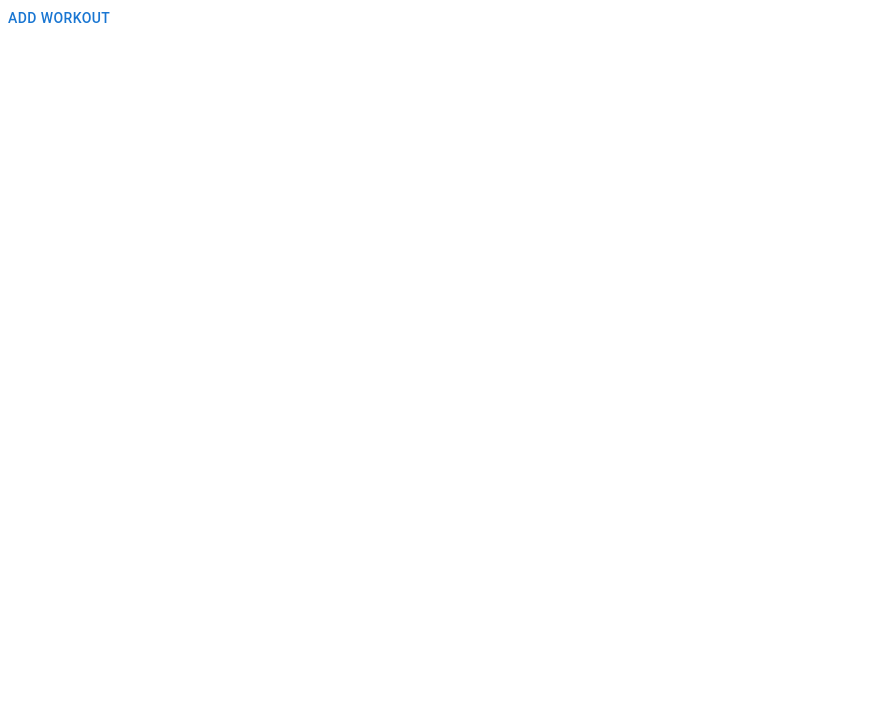
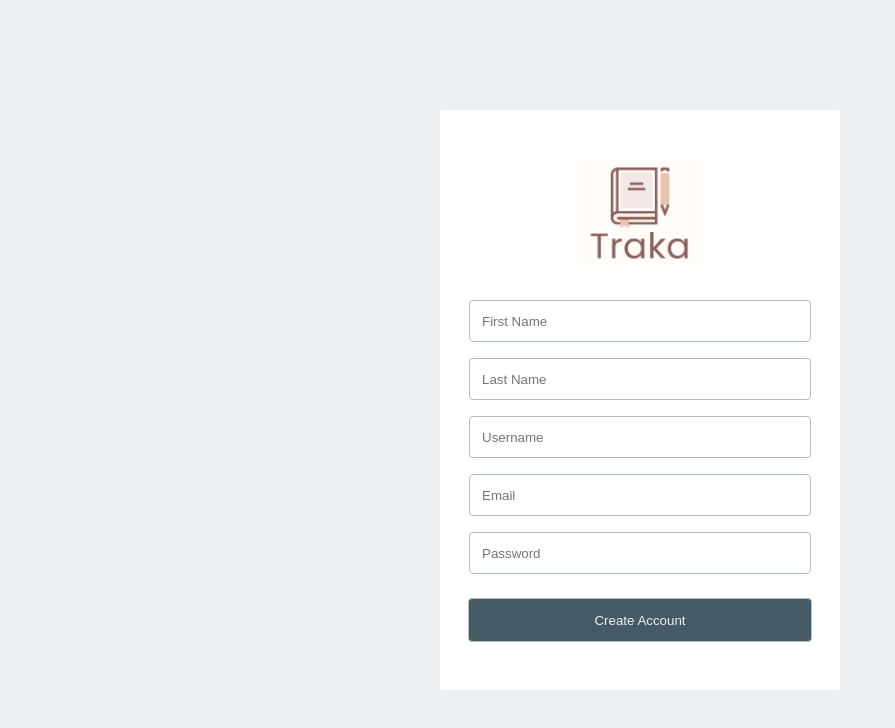
Before and after one commit to emilsharkov/Set-Tracker, a React (Create React App) app in the folder client/: page / in a window 1280 px wide. Shown: the top 728 px of the page, without its empty margins (0-895 px from the left). Built offline with nearby package versions, Linux system fonts and the light colour scheme; the HTML template or start-up script is replaced by a standard one.

Commit message:
login front end developed

```diff
--- a/client/src/App.tsx
+++ b/client/src/App.tsx
@@ -1,14 +1,14 @@
 import React from 'react';
 import './App.css';
-import LoginModal from './components/LoginModal'
+import AccountLogin from './components/AccountLogin'
 import WorkoutRecord from './components/WorkoutRecord';
 import RestApiTest from './components/RestApiTest';
 
 function App() {
   return (
     <>
-      <WorkoutRecord/>
-      {/* <LoginModal/> */}
+      {/* <WorkoutRecord/> */}
+      <AccountLogin/>
     </>
   );
 }
--- a/client/src/components/LoginModal.tsx
+++ b/client/src/components/AccountLogin.tsx
@@ -4,10 +4,10 @@ import { login, createAccount, updateAccount, deleteAccount } from "../requests/
 import Card from '@mui/material/Card';
 import { User } from "../Objects/User"
 import { Login } from "../Objects/Login";
+var TrakaLogo = require('./../utils/logo-png.png')
 
 const LoginModal = () => {
 
-  const [text, setText] = useState("")
   const [userID, setUserID] = useState(0)
   const [firstName, setFirstName] = useState("")
   const [lastName, setLastName] = useState("")
@@ -15,6 +15,7 @@ const LoginModal = () => {
   const [email, setEmail] = useState("")
   const [password, setPassword] = useState("")
   const [errorMessage, setErrorMessage] = useState("")
+  const [displayLogin, setDisplatLogin] = useState(false)
 
   async function handleAccountCreation() {
     if (firstName && lastName && username && email && password) {
@@ -67,26 +68,43 @@ const LoginModal = () => {
     }
   }
 
+  function createAccountModal(){
+    return(
+      <>
+        <form>
+          <div className="login create-account">
+            <img src={TrakaLogo} className="logo"/>
+            <input type="text"className="login-input" name="firstName" placeholder="First Name" value={firstName} onChange={(e) => handleInput("firstName", e)} />
+            <input type="text" className="login-input" name="lastName" placeholder="Last Name" value={lastName} onChange={(e) => handleInput("lastName", e)} />
+            <input type="text" className="login-input" name="username" placeholder="Username" value={username} onChange={(e) => handleInput("username", e)} />
+            <input type="text" className="login-input" name="email" placeholder="Email" value={email} onChange={(e) => handleInput("email", e)} />
+            <input type="password" className="login-input" name="password" placeholder="Password" value={password} onChange={(e) => handleInput("password", e)} />
+            <button type="button" className="login-button" onClick={() => handleAccountCreation()}>Create Account</button>
+          </div>
+        </form>
+      </>
+    )
+  }
+
+  function signInModal(){
+    return(
+      <>
+        <form>
+          <div className="login sign-in">
+            <img src={TrakaLogo} className="logo"/>
+            <input type="text" className="login-input" name="email" placeholder="Email" value={email} onChange={(e) => handleInput("email", e)} />
+            <input type="password" className="login-input" name="password" placeholder="Password" value={password} onChange={(e) => handleInput("password", e)} />
+            <button type="button" className="login-button" onClick={() => handleLogin()}>Sign In</button>
+          </div>
+        </form>
+      </>
+    )
+  }
+
   return (
     <>
       <div className="page-container">
-        <Card className='login-card' variant="outlined">
-          <form>
-            <input type="text" name="email" placeholder="Email" value={email} onChange={(e) => handleInput("email", e)} />
-            <input type="password" name="password" placeholder="Password" value={password} onChange={(e) => handleInput("password", e)} />
-            <button type="button" onClick={() => handleLogin()}>Login</button>
-          </form>
-
-          <form>
-            <input type="text" name="firstName" placeholder="First Name" value={firstName} onChange={(e) => handleInput("firstName", e)} />
-            <input type="text" name="lastName" placeholder="Last Name" value={lastName} onChange={(e) => handleInput("lastName", e)} />
-            <input type="text" name="username" placeholder="Username" value={username} onChange={(e) => handleInput("username", e)} />
-            <input type="text" name="email" placeholder="Email" value={email} onChange={(e) => handleInput("email", e)} />
-            <input type="password" name="password" placeholder="Password" value={password} onChange={(e) => handleInput("password", e)} />
-
-            <button type="button" onClick={() => handleAccountCreation()}>Create Account</button>
-          </form>
-        </Card>
+        {displayLogin ? signInModal(): createAccountModal()}
       </div>
     </>
   );
--- a/client/src/components/styling/login-modal.scss
+++ b/client/src/components/styling/login-modal.scss
@@ -4,11 +4,51 @@
     align-items: center;
     width: 100vw;
     height: 100vh;
+    background-color: #eceff1;
+    overflow: visible;
 }
 
-.login-card{
+.login{
     display: flex;
     justify-content: center;
-    height: 20rem;
-    width: 30rem;
+    align-items: center;
+    flex-direction: column;
+    width: 25rem;
+    background-color: white;
+    border-radius: .25rem;
+    padding: 3rem 0rem 3rem 0rem;
+
+
+    .sign-in{
+        height: 30rem;
+    }
+
+    .create-account{
+        height: 40rem;
+    }
+
+    .login-input{
+        margin-bottom: 1rem;
+        width: 20rem;
+        height: 1.5rem;
+        padding: .5rem .5rem .5rem .75rem;
+        border: 1px solid #b0bec5;
+        border-radius: .25rem;
+    }
+
+    .login-button{
+        margin-top: .5rem;
+        width: 21.5rem;
+        height: 2.75rem;
+        background-color: #455a64;
+        color: #eceff1;
+        border-radius: .25rem;
+        border: 1px solid #b0bec5;
+    }
 }
+
+.logo{
+    width: 30%;
+    height: 20%;
+    padding-bottom: 2rem;
+}
```
Also changed, not shown: client/src/utils/logo-png.png (added).
